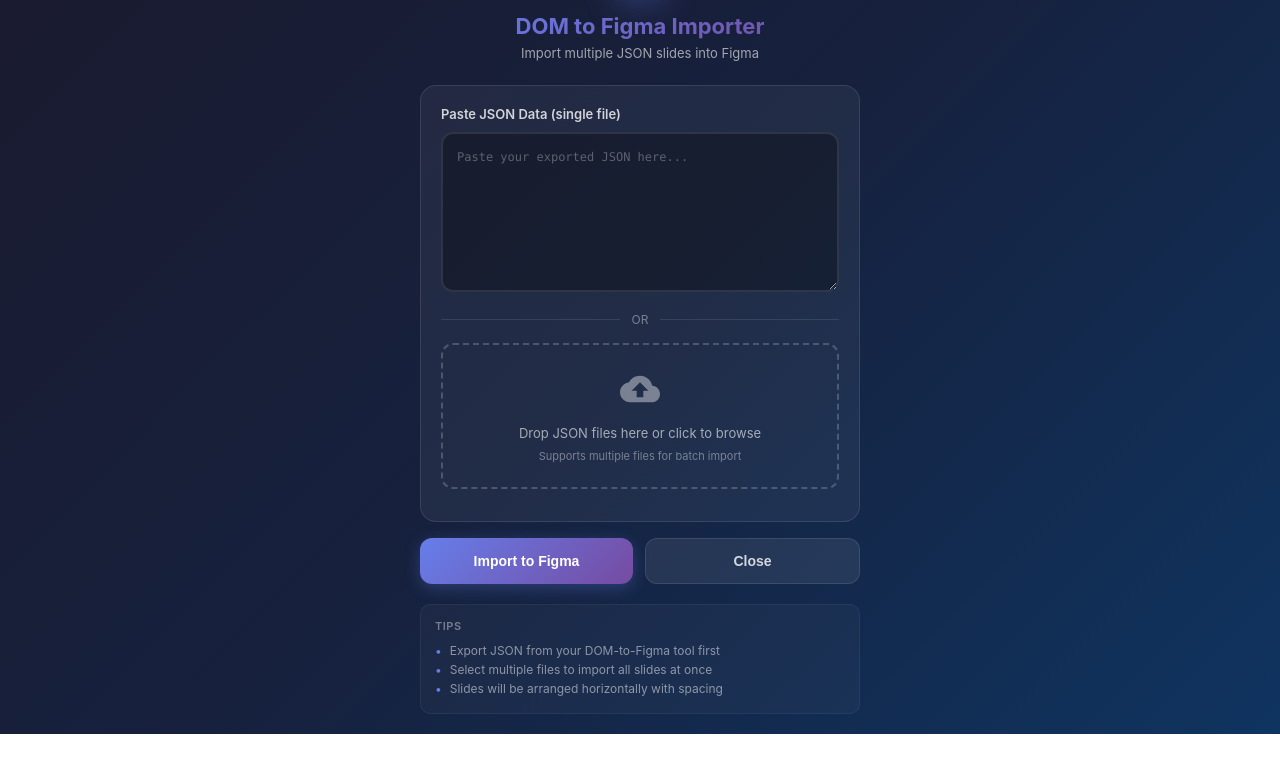
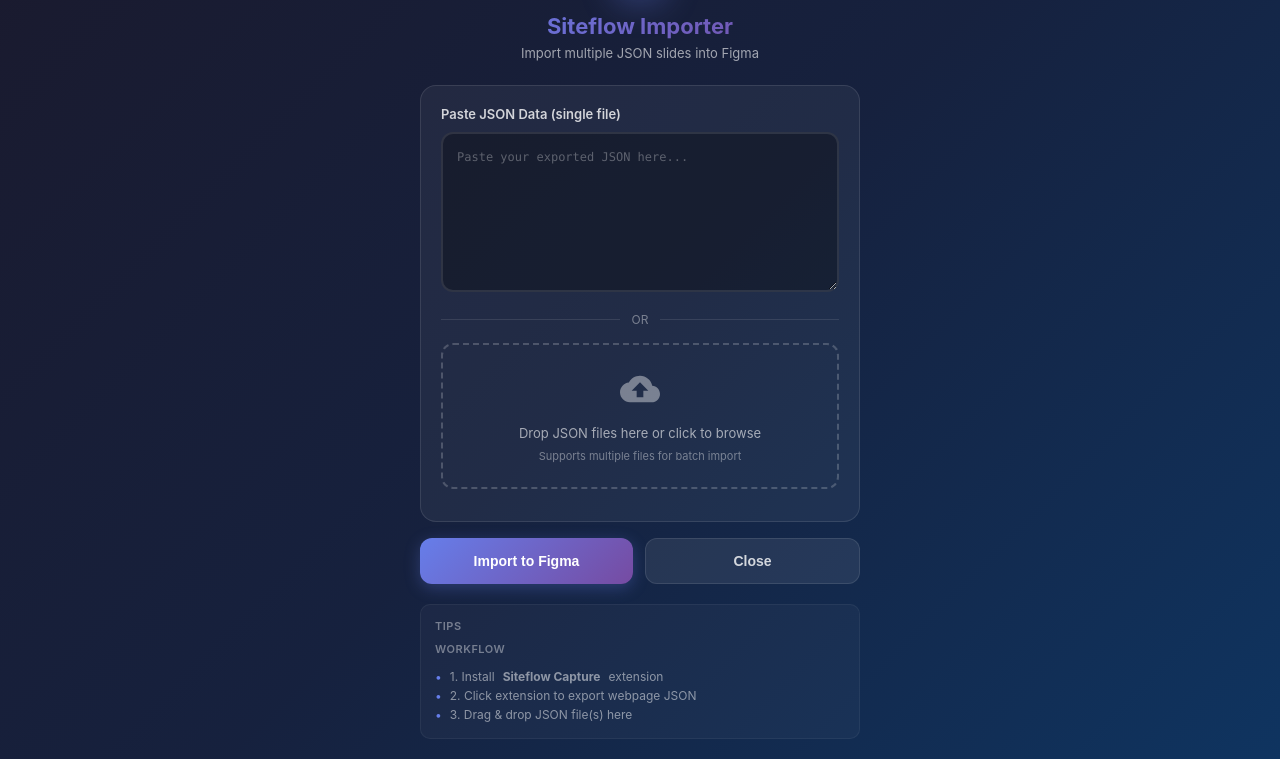
Before and after one commit to ASoudy/siteflow, a browser extension: page siteflow-figma/src/ui.html in a window 1280 px wide. Shown: the part 79-838 px from the top of the page. Before the commit the page ends 813 px from the top, so only its background shows below. Drawn offline with Linux system fonts and the light colour scheme.

Commit message:
Enhance UI guides and naming

```diff
--- a/siteflow-figma/src/ui.html
+++ b/siteflow-figma/src/ui.html
@@ -383,7 +383,7 @@
             d="M12 2L2 7v10l10 5 10-5V7L12 2zM4 8.5l8 4v8l-8-4v-8zm16 0v8l-8 4v-8l8-4zm-8 2.5L5.5 7 12 3.5 18.5 7 12 11z" />
         </svg>
       </div>
-      <h1>DOM to Figma Importer</h1>
+      <h1>Siteflow Importer</h1>
       <p class="subtitle">Import multiple JSON slides into Figma</p>
     </div>
 
@@ -426,10 +426,12 @@
     <div class="tips">
       <div class="tips-title">Tips</div>
       <ul class="tips-list">
-        <li>Export JSON from your DOM-to-Figma tool first</li>
-        <li>Select multiple files to import all slides at once</li>
-        <li>Slides will be arranged horizontally with spacing</li>
-      </ul>
+        <div class="tips-title">Workflow</div>
+        <ul class="tips-list">
+          <li>1. Install <strong>Siteflow Capture</strong> extension</li>
+          <li>2. Click extension to export webpage JSON</li>
+          <li>3. Drag & drop JSON file(s) here</li>
+        </ul>
     </div>
   </div>
 
```
Also changed, not shown: siteflow-capture/popup.html (+1 -1 lines).
